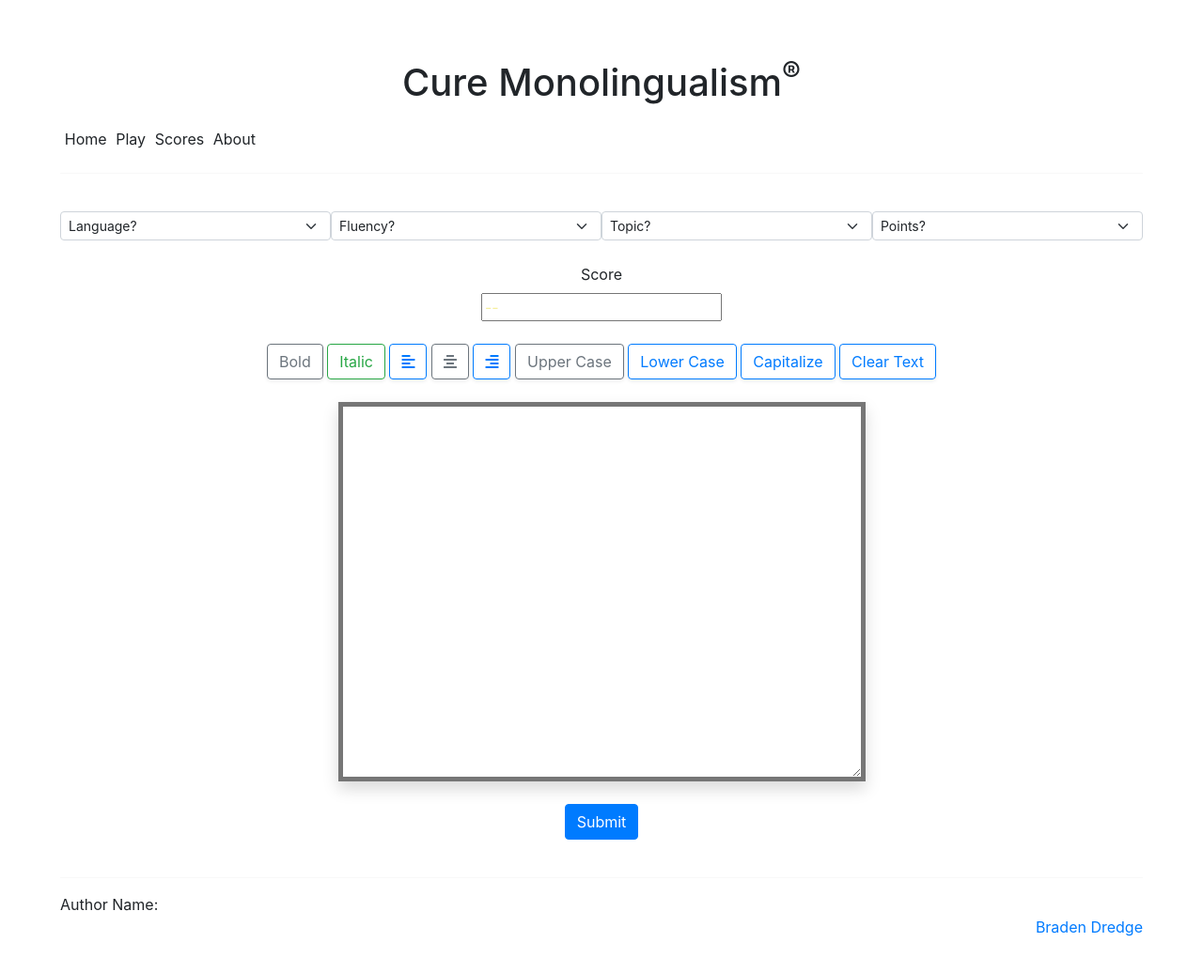
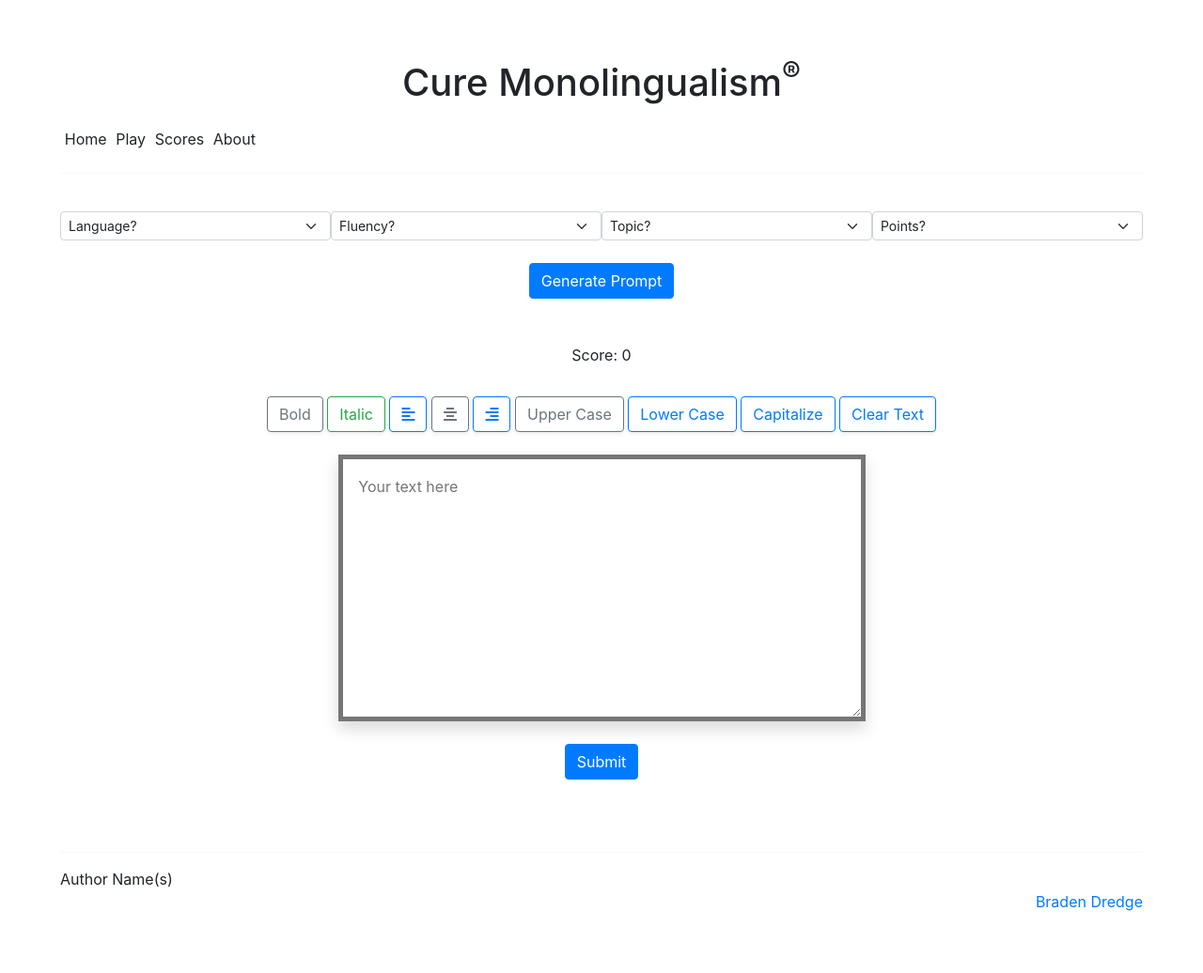
Before and after one commit to bkdredge/startup, a plain HTML site: page play.html in a window 1280 px wide. Shown: the whole page at 94% size. Drawn offline with nearby package versions, Linux system fonts and the light colour scheme.

Commit message:
update play.html

```diff
--- a/play.html
+++ b/play.html
@@ -57,6 +57,8 @@
     <main>
       <!-- More formatting with old style HTML -->
       <br />
+      <div class="injected">
+      </div>
       <div class="options">
       <select class="form-select form-select-sm" aria-label=".form-select-sm example">
         <option selected>Language?</option>
@@ -101,9 +103,15 @@
       </select>
       </div>
       <br />
-      <div>
-        <center><label for="count">Score</label></center>
-        <center><input type="text" id="count" value="--" readonly /></center>
+      <div class="prompter">
+        <center><button type="submit" class="btn btn-primary" onclick="generate()">Generate Prompt</button></center>
+      </div>
+      <br />
+      <div id="prompt">
+      </div>
+      <br />
+      <div id = "score">
+        <center><label for="count">Score: 0</label></center>
       </div>
       <br />
 
@@ -175,8 +183,7 @@
                             class="btn shadow-sm btn-outline-primary side"
                             data-toggle="tooltip"
                             data-placement="top"
-                            title="Tooltip on top">
-            Clear Text</button>
+                            title="Tooltip on top">Clear Text</button>
                 </div>
             </div>
         </div>
@@ -186,29 +193,22 @@
             </div>
             <div class="col-md-6 col-sm-9">
                 <div class="flex-box">
-                    <textarea id="textarea1"
-                              class="input shadow"
-                              name="name"
-                              rows="15"
-                              cols="100"
-                              placeholder="Your text here ">
-                    </textarea>
+                    <textarea id="textarea1" class="input shadow" name="name" rows="10" cols="100" placeholder="Your text here"></textarea>
                 </div>
             </div>
             <div class="col-md-3">
             </div>
         </div>
-
       <br />
-      <div>
-        <center><button type="submit" class="btn btn-primary">Submit</button></center>
+      <div id=submit>
+        <center><button type="submit" class="btn btn-primary" onclick = "submit()">Submit</button></center>
       </div>
       <br />
     </main>
 
     <footer>
       <hr />
-      <span class="text-reset">Author Name:</span>
+      <span class="text-reset">Author Name(s)</span>
       <br />
       <a href="https://github.com/bkdredge/startup">Braden Dredge</a>
     </footer>
```
